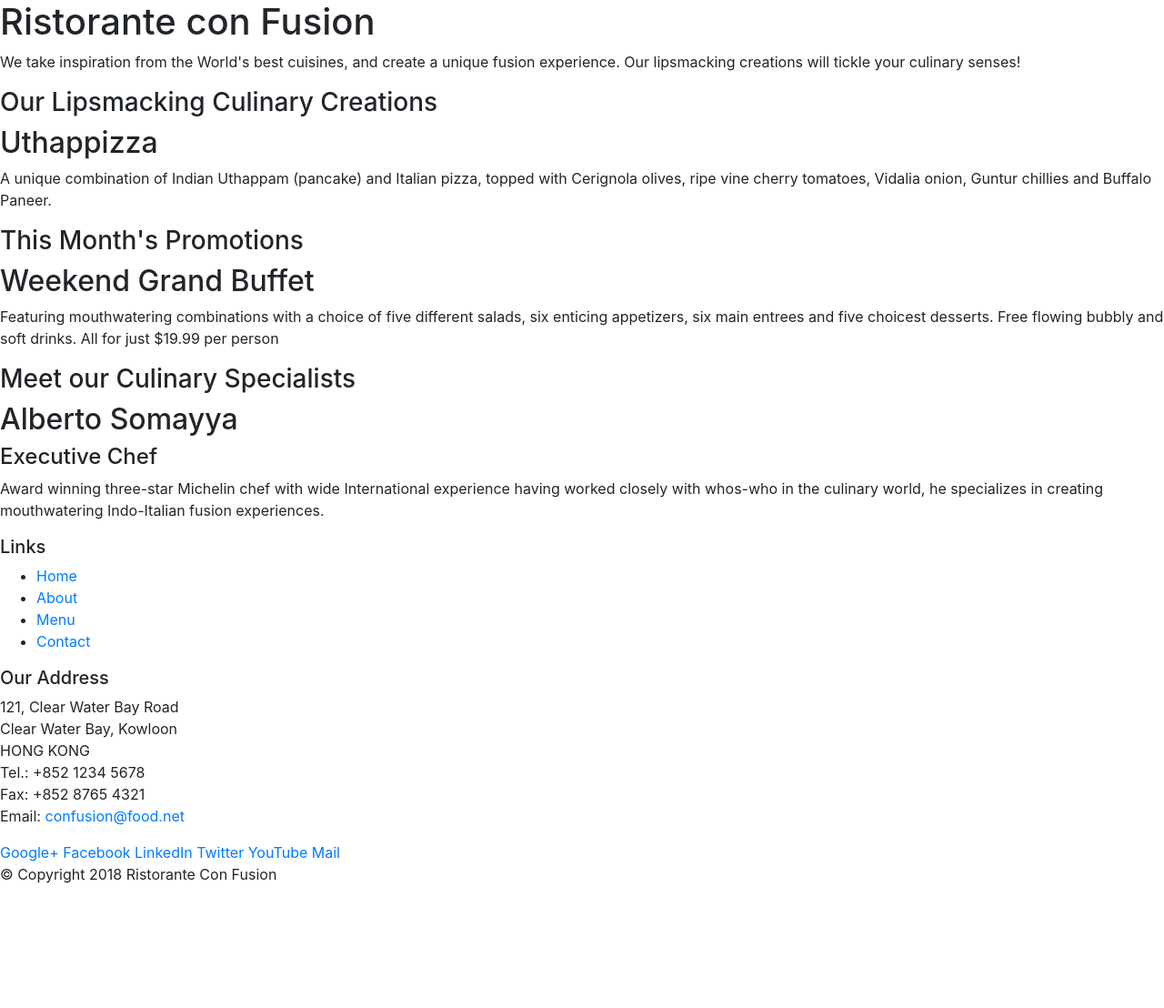
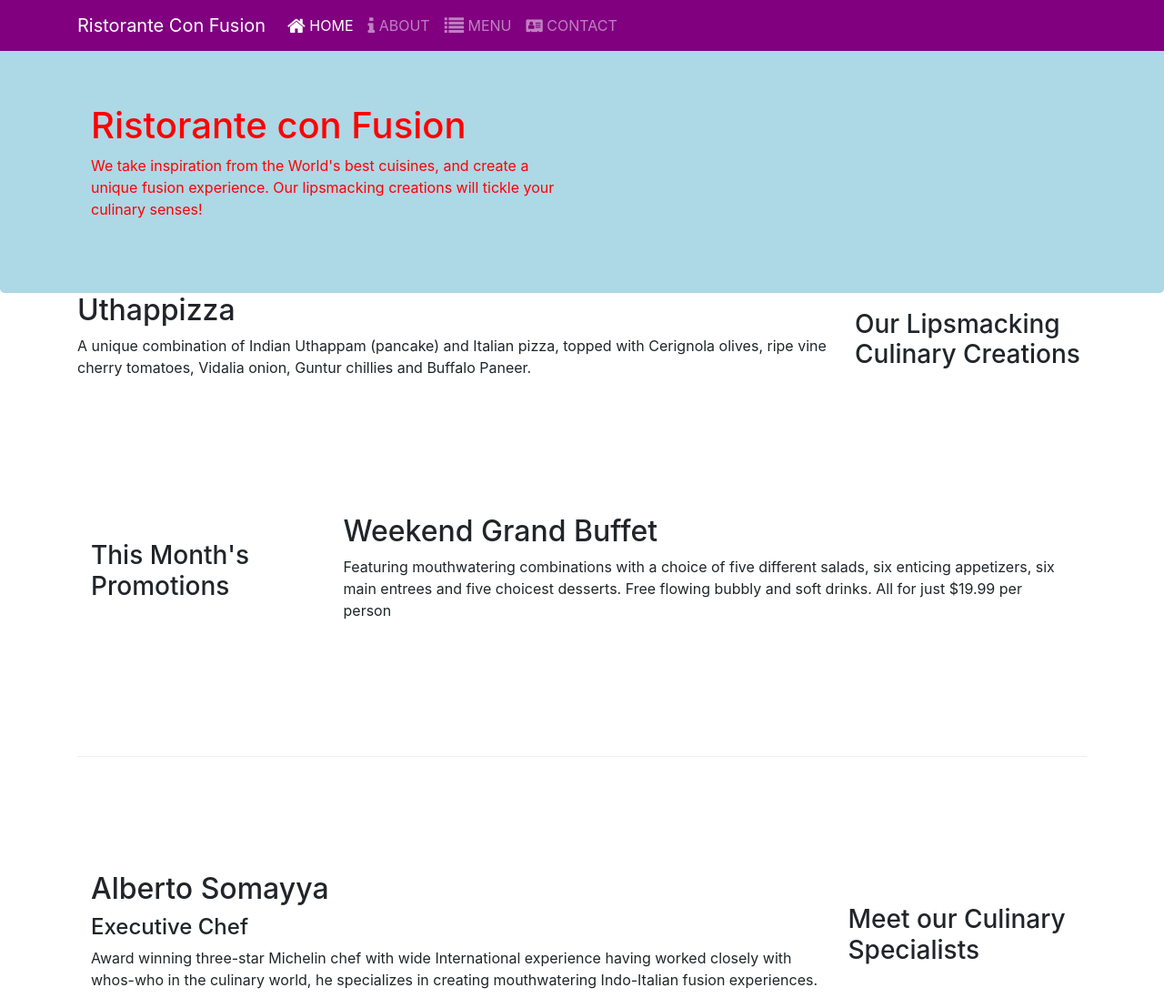
Before and after one commit to Sukhamjot-Singh/Restaurant-Website, a website: page index.html in a window 1280 px wide. Shown: the top 1108 px of the page at 91% size. Before the commit the page ends 989 px from the top, so only its background shows below. Drawn offline with nearby package versions, Linux system fonts and the light colour scheme.

Commit message:
icon fonts

```diff
--- /dev/null
+++ b/css/styles.css
@@ -0,0 +1,38 @@
+.row-header{
+  margin: 0px auto;
+  padding: 0px ;
+}
+
+.row-content{
+  margin:0px auto;
+  padding: 50px 0px 50px 0px;
+  border-bottom: 1px ridge;
+  min-height: 400px;
+}
+.row-footer{
+  margin:0px auto;
+  padding = 20px 0px 20px 0px;
+
+  background-color:lightpink;
+}
+.jumbotron
+{
+  padding = 70px 30px 70px 30px;
+  margin: 0px auto;
+  background-color: lightblue;
+  color : red;
+
+}
+.address{
+  font-size: = 80%;
+  margin : 0px;
+  color: black;
+}
+body{
+  padding:50px 0px 0px 0px;
+  z-index :0;
+
+}
+.navbar-dark{
+  background-color: purple;
+}
--- a/index.html
+++ b/index.html
@@ -9,51 +9,76 @@
 
 <!-- Bootstrap CSS -->
 <link rel="stylesheet" href="node_modules/bootstrap/dist/css/bootstrap.min.css">
+<link rel="stylesheet" href="/node_modules/font-awesome/css/font-awesome.min.css">
+<link rel="stylesheet" href="/node_modules/bootstrap-social/bootstrap-social.css">
+<link rel="stylesheet" href="/css/styles.css">
     <title>Ristorante Con Fusion</title>
 </head>
 
 <body>
+  <nav class = "navbar navbar-dark navbar-expand-sm fixed-top">
+    <div class="container">
+      <button type="button" class = "navbar-toggler" name="button" data-toggle = "collapse" data-target = "#Navbar"><span class = "navbar-toggler-icon"></span></button>
 
-    <header>
-        <div>
-            <div>
-                <div>
+      <a href="#" class= "navbar-brand"> Ristorante Con Fusion</a>
+      <div class="collapse navbar-collapse" id = "Navbar">
+
+
+          <ul class = "navbar-nav mr-auto">
+            <li class ="nav-item active" ><a class ="nav-link" href = ""><span class = "fa fa-home fa-lg"></span> HOME </a></li>
+            <li class ="nav-item" ><a class ="nav-link" href = "./aboutus.html"><span class = "fa fa-info fa-lg"></span> ABOUT </a></li>
+            <li class ="nav-item" ><a class ="nav-link" href = ""><span class = "fa fa-list fa-lg"></span> MENU </a></li>
+            <li class ="nav-item" ><a class ="nav-link" href = ""><span class = "fa fa-address-card"></span> CONTACT </a></li>
+
+
+          </ul>
+      </div>
+
+      </div>
+
+
+  </nav>
+
+    <header class = "jumbotron">
+        <div class ="container">
+            <div class = "row row-header">
+                <div class= "col-12 col-sm-6">
                     <h1>Ristorante con Fusion</h1>
                     <p>We take inspiration from the World's best cuisines, and create a unique fusion experience. Our lipsmacking creations will tickle your culinary senses!</p>
                 </div>
                 <div>
-                </div>
+                </div class= "col-12 col-sm">
             </div>
         </div>
     </header>
 
-    <div>
-        <div>
-            <div>
+    <div class ="container">
+        <div class ="row row -content align-items-center">
+            <div class= "col-12 col-sm-4 order-sm-last col-md-3">
                 <h3>Our Lipsmacking Culinary Creations</h3>
             </div>
-            <div>
+            <div class= "col col-sm order-sm-first col-md">
                 <h2>Uthappizza</h2>
                 <p>A unique combination of Indian Uthappam (pancake) and Italian pizza, topped with Cerignola olives, ripe vine cherry tomatoes, Vidalia onion, Guntur chillies and Buffalo Paneer.</p>
             </div>
         </div>
 
 
-        <div>
-            <div>
+        <div class ="row row-content align-items-center">
+            <div class= "col-12 col-sm-4 col-md-3">
                 <h3>This Month's Promotions</h3>
             </div>
-            <div>
+            <div class = "col col-sm col-md">
                 <h2>Weekend Grand Buffet</h2>
                 <p>Featuring mouthwatering combinations with a choice of five different salads, six enticing appetizers, six main entrees and five choicest desserts. Free flowing bubbly and soft drinks. All for just $19.99 per person </p>
             </div>
         </div>
 
-        <div>
-            <div>
+        <div class ="row row-content align-items-center">
+            <div class= "col-12 col-sm-4 order-sm-last col-md-3">
                 <h3>Meet our Culinary Specialists</h3>
             </div>
-            <div>
+            <div class = "col col-sm order-sm-first col-md">
                 <h2>Alberto Somayya</h2>
                 <h4>Executive Chef</h4>
                 <p>Award winning three-star Michelin chef with wide International experience having worked closely with whos-who in the culinary world, he specializes in creating mouthwatering Indo-Italian fusion experiences. </p>
@@ -62,41 +87,41 @@
     </div>
 
     <footer>
-        <div>
-            <div>
-                <div>
+        <div class = "container">
+            <div class = "row row-footer">
+                <div class = "col-4 col-sm-2">
                     <h5>Links</h5>
-                    <ul>
+                    <ul class = "list-unstyled">
                         <li><a href="#">Home</a></li>
-                        <li><a href="#">About</a></li>
+                        <li><a href="./aboutus.html">About</a></li>
                         <li><a href="#">Menu</a></li>
                         <li><a href="#">Contact</a></li>
                     </ul>
                 </div>
-                <div>
+                <div class = "col-7 col-sm-5">
                     <h5>Our Address</h5>
-                    <address>
+                    <address class = "address">
 		              121, Clear Water Bay Road<br>
 		              Clear Water Bay, Kowloon<br>
 		              HONG KONG<br>
-		              Tel.: +852 1234 5678<br>
-		              Fax: +852 8765 4321<br>
-		              Email: <a href="mailto:confusion@food.net">confusion@food.net</a>
-		           </address>
+                  <i class = "fa fa-phone fa-lg"></i>Tel.: +852 1234 5678<br>
+                 <i class = "fa fa-fax fa-lg"></i>Fax: +852 8765 4321<br>
+                 <i class = "fa fa-envelope fa-lg"></i>Email: <a href="mailto:confusion@food.net">confusion@food.net</a>
+              </address>
                 </div>
-                <div>
-                    <div>
-                        <a href="http://google.com/+">Google+</a>
-                        <a href="http://www.facebook.com/profile.php?id=">Facebook</a>
-                        <a href="http://www.linkedin.com/in/">LinkedIn</a>
-                        <a href="http://twitter.com/">Twitter</a>
-                        <a href="http://youtube.com/">YouTube</a>
-                        <a href="mailto:">Mail</a>
-                    </div>
+                <div class = "col-12 col-sm-4 align-self-center">
+                    <div class = "text-center">
+                      <a class= "btn btn-social-icon btn-google" href="http://google.com/+"> <i class = "fa fa-google-plus fa-lg"></i></a>
+                      <a class= "btn btn-social-icon btn-facebook" href="http://www.facebook.com/profile.php?id="><i class = "fa fa-facebook fa-lg"></i></a>
+                      <a class= "btn btn-social-icon btn-linkedin" href="http://www.linkedin.com/in/"><i class = "fa fa-linkedin fa-lg"></i></a>
+                      <a class= "btn btn-social-icon btn-twitter" href="http://twitter.com/"><i class = "fa fa-twitter fa-lg"></i></a>
+                      <a class= "btn btn-social-icon btn-youtube" href="http://youtube.com/"><i class = "fa fa-youtube fa-lg"></i></a>
+                      <a class= "btn btn-social-icon" href="mailto:"><i class = "fa fa-envelope-o"></i></a>
+                  </div>
                 </div>
            </div>
-           <div>
-                <div>
+           <div class = "row justify-content-center">
+                <div class = "col-auto">
                     <p>© Copyright 2018 Ristorante Con Fusion</p>
                 </div>
            </div>
--- a/package.json
+++ b/package.json
@@ -15,6 +15,8 @@
   },
   "dependencies": {
     "bootstrap": "^4.0.0",
+    "bootstrap-social": "^5.1.1",
+    "font-awesome": "^4.7.0",
     "jquery": "^3.3.1",
     "popper.js": "^1.12.9"
   }
```
Also changed, not shown: aboutus.html (added, +144 -0 lines).
